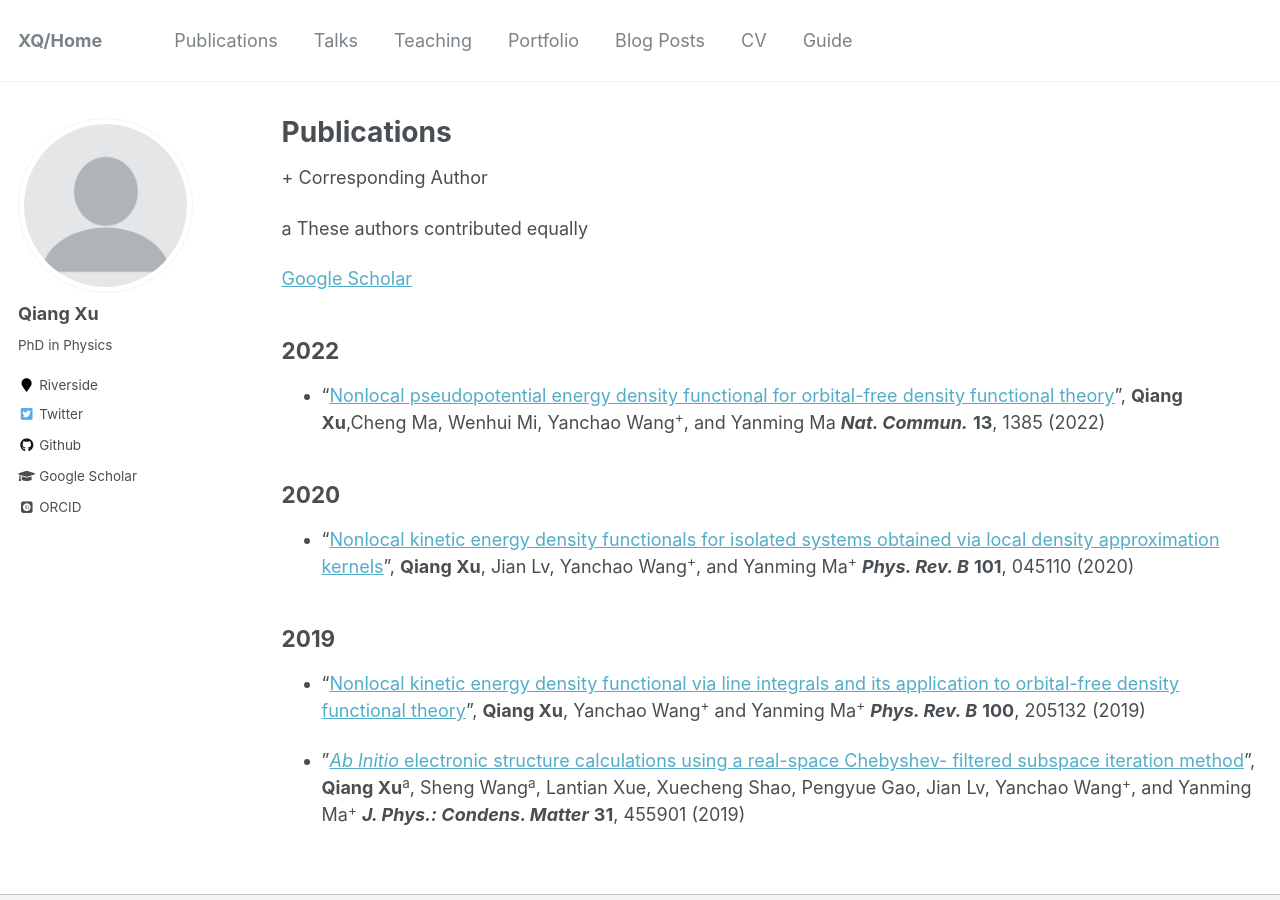
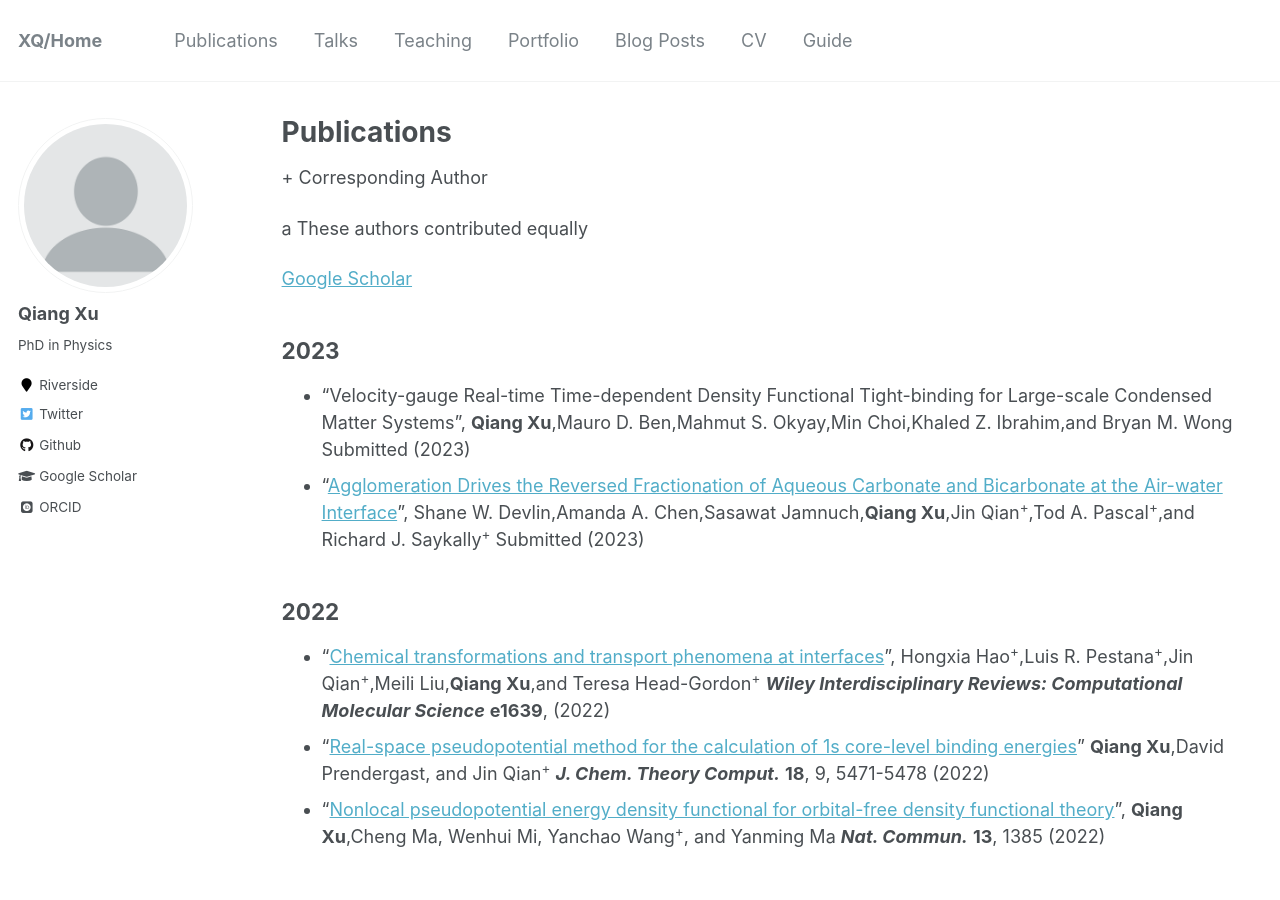
Before and after one commit to xqjlu/xqjlu.github.io, a Jekyll site: the page built from _pages/publications.md, in a window 1280 px wide and 900 px high. Built offline with Jekyll 4.4.1, drawn with Linux system fonts in a browser that asks for light colours; some web fonts are replaced.

Commit message:
publications

```diff
--- a/_pages/publications.md
+++ b/_pages/publications.md
@@ -12,7 +12,21 @@ a These authors contributed equally
 
 [Google Scholar](https://scholar.google.com/citations?hl=en&user=ZiwzYQsAAAAJ&view_op=list_works&sortby=pubdate)
 
+## 2023
+* "Velocity-gauge Real-time Time-dependent Density Functional Tight-binding for Large-scale Condensed Matter Systems",
+**Qiang Xu**,Mauro D. Ben,Mahmut S. Okyay,Min Choi,Khaled Z. Ibrahim,and Bryan M. Wong
+Submitted (2023)
+* "[Agglomeration Drives the Reversed Fractionation of Aqueous Carbonate and Bicarbonate at the Air-water Interface](https://arxiv.org/abs/2301.05786)",
+Shane W. Devlin,Amanda A. Chen,Sasawat Jamnuch,**Qiang Xu**,Jin Qian<sup>+</sup>,Tod A. Pascal<sup>+</sup>,and Richard J. Saykally<sup>+</sup>
+Submitted (2023)
+
 ## 2022
+* "[Chemical transformations and transport phenomena at interfaces](https://doi.org/10.1002/wcms.1639)",
+Hongxia Hao<sup>+</sup>,Luis R. Pestana<sup>+</sup>,Jin Qian<sup>+</sup>,Meili Liu,**Qiang Xu**,and Teresa Head-Gordon<sup>+</sup>
+***Wiley Interdisciplinary Reviews: Computational Molecular Science*** **e1639**, (2022)
+* "[Real-space pseudopotential method for the calculation of 1s core-level binding energies](https://doi.org/10.1021/acs.jctc.2c00474)"
+**Qiang Xu**,David Prendergast, and Jin Qian<sup>+</sup>
+***J. Chem. Theory Comput.*** **18**, 9, 5471-5478 (2022)
 * "[Nonlocal pseudopotential energy density functional for orbital-free density functional theory](https://doi.org/10.1038/s41467-022-29002-3)",
 **Qiang Xu**,Cheng Ma, Wenhui Mi, Yanchao Wang<sup>+</sup>, and Yanming Ma
 ***Nat. Commun.*** **13**, 1385 (2022)
```
